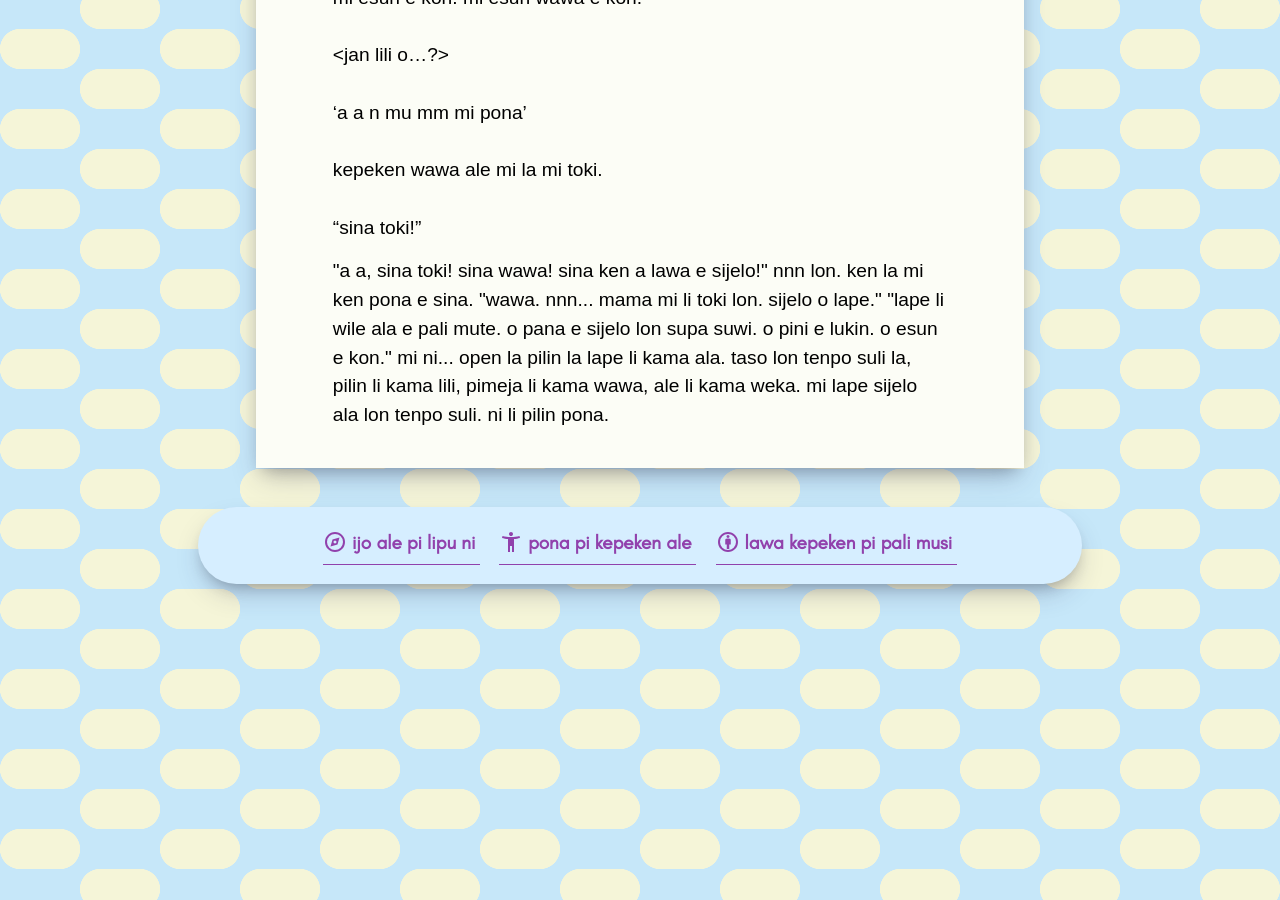
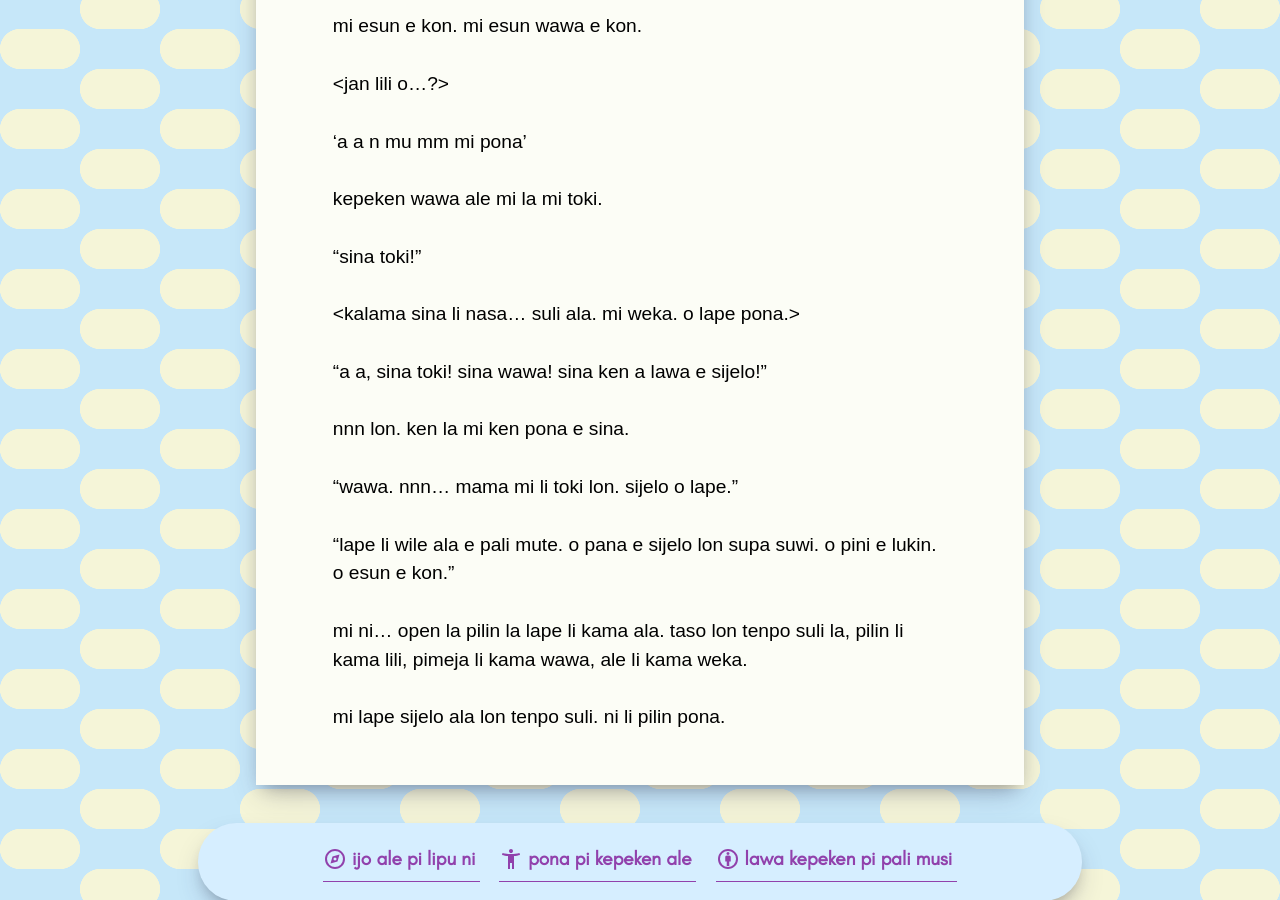
Before and after one commit to raacz/utala, a Jekyll site: the page built from maml/lipu-musi/lipu-suli/kon-en-jan.md, in a window 1280 px wide and 900 px high, scrolled down 9971 px. Built offline with Jekyll 4.4.1, drawn with Linux system fonts in a browser that asks for light colours; some web fonts are replaced; some of the changed text lies outside the part shown.

Commit message:
lipu 'kon en jan' la ike sin li kama pona

```diff
--- a/maml/lipu-musi/lipu-suli/kon-en-jan.md
+++ b/maml/lipu-musi/lipu-suli/kon-en-jan.md
@@ -338,7 +338,7 @@ kepeken wawa ale mi la mi toki.
 
 "sina toki!"
 
-<kalama sina li nasa... suli ala. mi weka. o lape pona.>
+\<kalama sina li nasa... suli ala. mi weka. o lape pona.\>
 
 "a a, sina toki! sina wawa! sina ken a lawa e sijelo!"
 
```
